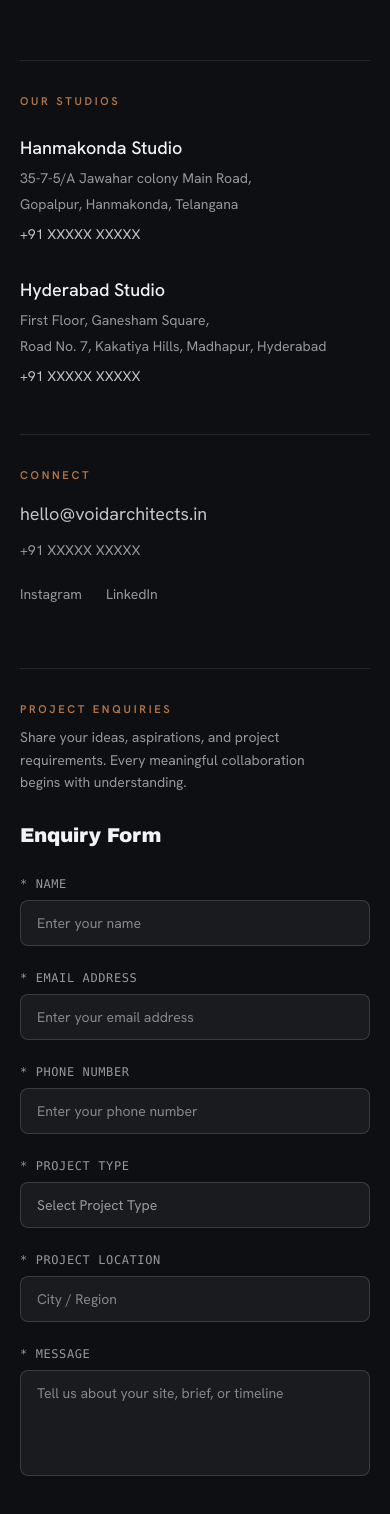
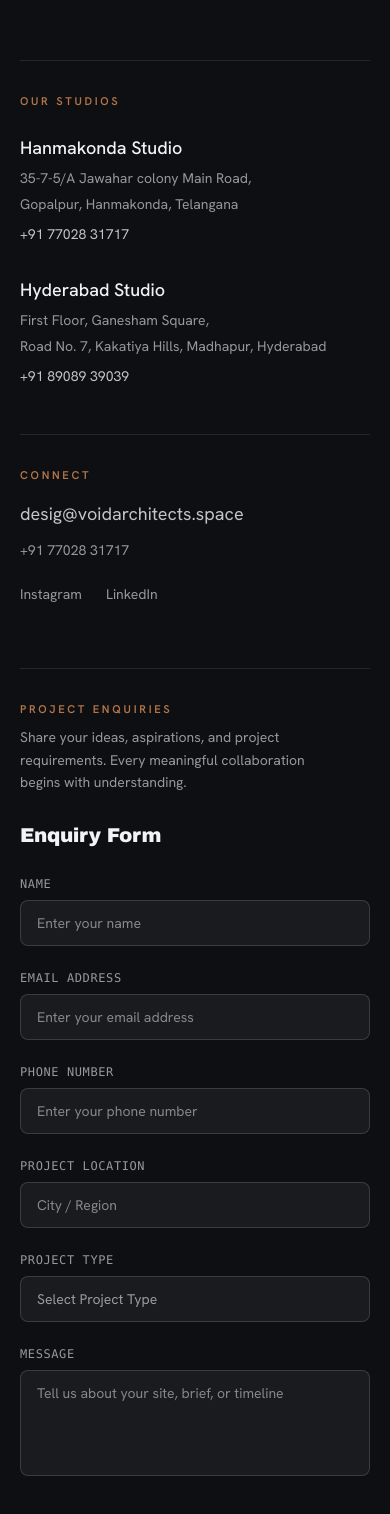
Before and after one commit to Babblu9/void-architects, a Next.js app: page /contact in a window 390 px wide. Shown: the part 432-1946 px from the top of the page. Built offline with nearby package versions, Linux system fonts and the light colour scheme.

Commit message:
feat: update email, whatsapp, phone numbers, and design a 2-column grid layout for enquiry form without asterisks

```diff
--- a/src/components/Contact.tsx
+++ b/src/components/Contact.tsx
@@ -93,8 +93,8 @@ export default function Contact() {
                   <span className="text-lg font-medium text-paper">Hanmakonda Studio</span>
                   <span className="text-sm text-paper/60">35-7-5/A Jawahar colony Main Road,</span>
                   <span className="text-sm text-paper/60">Gopalpur, Hanmakonda, Telangana</span>
-                  <a href="tel:+91XXXXXXXXXX" className="text-sm text-paper/80 hover:text-paper hover:underline mt-1">
-                    +91 XXXXX XXXXX
+                  <a href="tel:+917702831717" className="text-sm text-paper/80 hover:text-paper hover:underline mt-1">
+                    +91 77028 31717
                   </a>
                 </div>
                 {/* Hyderabad */}
@@ -102,8 +102,8 @@ export default function Contact() {
                   <span className="text-lg font-medium text-paper">Hyderabad Studio</span>
                   <span className="text-sm text-paper/60">First Floor, Ganesham Square,</span>
                   <span className="text-sm text-paper/60">Road No. 7, Kakatiya Hills, Madhapur, Hyderabad</span>
-                  <a href="tel:+91XXXXXXXXXX" className="text-sm text-paper/80 hover:text-paper hover:underline mt-1">
-                    +91 XXXXX XXXXX
+                  <a href="tel:+918908939039" className="text-sm text-paper/80 hover:text-paper hover:underline mt-1">
+                    +91 89089 39039
                   </a>
                 </div>
               </div>
@@ -113,11 +113,11 @@ export default function Contact() {
             <div className="border-t border-paper/10 pt-8">
               <h3 className="label text-accent font-semibold mb-4">Connect</h3>
               <div className="flex flex-col gap-3">
-                <a href="mailto:hello@voidarchitects.in" className="text-lg text-paper/80 hover:text-paper hover:underline">
-                  hello@voidarchitects.in
+                <a href="mailto:desig@voidarchitects.space" className="text-lg text-paper/80 hover:text-paper hover:underline">
+                  desig@voidarchitects.space
                 </a>
-                <a href="tel:+91XXXXXXXXXX" className="text-sm text-paper/60 hover:text-paper">
-                  +91 XXXXX XXXXX
+                <a href="tel:+917702831717" className="text-sm text-paper/60 hover:text-paper">
+                  +91 77028 31717
                 </a>
                 <div className="flex gap-6 mt-3 text-sm">
                   <a href="#instagram" className="text-paper/60 hover:text-paper transition-colors">
@@ -152,13 +152,13 @@ export default function Contact() {
                 </button>
               </div>
             ) : (
-              <form onSubmit={handleSubmit} className="flex flex-col gap-6">
-                <h4 className="display text-xl mb-2">Enquiry Form</h4>
+              <form onSubmit={handleSubmit} className="grid gap-6 sm:grid-cols-2">
+                <h4 className="display text-xl sm:col-span-2 mb-2">Enquiry Form</h4>
 
                 {/* Name */}
                 <div className="flex flex-col gap-2">
                   <label htmlFor="name" className="text-xs text-paper/60 uppercase tracking-wider font-mono">
-                    * Name
+                    Name
                   </label>
                   <input
                     type="text"
@@ -175,7 +175,7 @@ export default function Contact() {
                 {/* Email Address */}
                 <div className="flex flex-col gap-2">
                   <label htmlFor="email" className="text-xs text-paper/60 uppercase tracking-wider font-mono">
-                    * Email Address
+                    Email Address
                   </label>
                   <input
                     type="email"
@@ -192,7 +192,7 @@ export default function Contact() {
                 {/* Phone Number */}
                 <div className="flex flex-col gap-2">
                   <label htmlFor="phone" className="text-xs text-paper/60 uppercase tracking-wider font-mono">
-                    * Phone Number
+                    Phone Number
                   </label>
                   <input
                     type="tel"
@@ -206,10 +206,27 @@ export default function Contact() {
                   {errors.phone && <span className="text-xs text-red-400 mt-1">{errors.phone}</span>}
                 </div>
 
+                {/* Project Location */}
+                <div className="flex flex-col gap-2">
+                  <label htmlFor="location" className="text-xs text-paper/60 uppercase tracking-wider font-mono">
+                    Project Location
+                  </label>
+                  <input
+                    type="text"
+                    id="location"
+                    name="location"
+                    value={form.location}
+                    onChange={handleChange}
+                    className="w-full bg-paper/5 border border-paper/15 rounded-lg px-4 py-3 text-sm text-paper focus:outline-none focus:border-paper transition-colors"
+                    placeholder="City / Region"
+                  />
+                  {errors.location && <span className="text-xs text-red-400 mt-1">{errors.location}</span>}
+                </div>
+
                 {/* Project Type */}
-                <div className="flex flex-col gap-2">
+                <div className="flex flex-col gap-2 sm:col-span-2">
                   <label htmlFor="projectType" className="text-xs text-paper/60 uppercase tracking-wider font-mono">
-                    * Project Type
+                    Project Type
                   </label>
                   <select
                     id="projectType"
@@ -228,27 +245,10 @@ export default function Contact() {
                   {errors.projectType && <span className="text-xs text-red-400 mt-1">{errors.projectType}</span>}
                 </div>
 
-                {/* Project Location */}
-                <div className="flex flex-col gap-2">
-                  <label htmlFor="location" className="text-xs text-paper/60 uppercase tracking-wider font-mono">
-                    * Project Location
-                  </label>
-                  <input
-                    type="text"
-                    id="location"
-                    name="location"
-                    value={form.location}
-                    onChange={handleChange}
-                    className="w-full bg-paper/5 border border-paper/15 rounded-lg px-4 py-3 text-sm text-paper focus:outline-none focus:border-paper transition-colors"
-                    placeholder="City / Region"
-                  />
-                  {errors.location && <span className="text-xs text-red-400 mt-1">{errors.location}</span>}
-                </div>
-
                 {/* Message */}
-                <div className="flex flex-col gap-2">
+                <div className="flex flex-col gap-2 sm:col-span-2">
                   <label htmlFor="message" className="text-xs text-paper/60 uppercase tracking-wider font-mono">
-                    * Message
+                    Message
                   </label>
                   <textarea
                     id="message"
@@ -262,13 +262,15 @@ export default function Contact() {
                   {errors.message && <span className="text-xs text-red-400 mt-1">{errors.message}</span>}
                 </div>
 
+                <div className="sm:col-span-2 mt-4">
                   <button
                     type="submit"
                     disabled={isSubmitting}
-                  className="rounded-full bg-paper px-8 py-4 text-sm font-medium text-ink transition-transform hover:-translate-y-0.5 mt-4 disabled:opacity-50 disabled:pointer-events-none cursor-pointer text-center"
+                    className="w-full sm:w-auto rounded-full bg-paper px-8 py-4 text-sm font-medium text-ink transition-transform hover:-translate-y-0.5 disabled:opacity-50 disabled:pointer-events-none cursor-pointer text-center"
                   >
                     {isSubmitting ? "Submitting..." : "Submit Enquiry"}
                   </button>
+                </div>
               </form>
             )}
           </div>
--- a/src/lib/data.ts
+++ b/src/lib/data.ts
@@ -7,9 +7,9 @@ export const SITE = {
   tagline: "Architecture, Interiors & Design",
   cities: ["Hyderabad", "Madhapur"], // office locations
   coverage: "Telangana & across India",
-  phone: "+91 90000 00000",
-  email: "studio@voidarchitects.in",
-  whatsapp: "919000000000",
+  phone: "+91 77028 31717",
+  email: "desig@voidarchitects.space",
+  whatsapp: "917702831717",
   url: "https://voidarchitects.in",
   description:
     "Void Architects is an architecture, interior and design studio delivering projects across Telangana and India, with studios in Hyderabad and Madhapur.",
```
Lines whose indentation alone changed are shown as unchanged.
